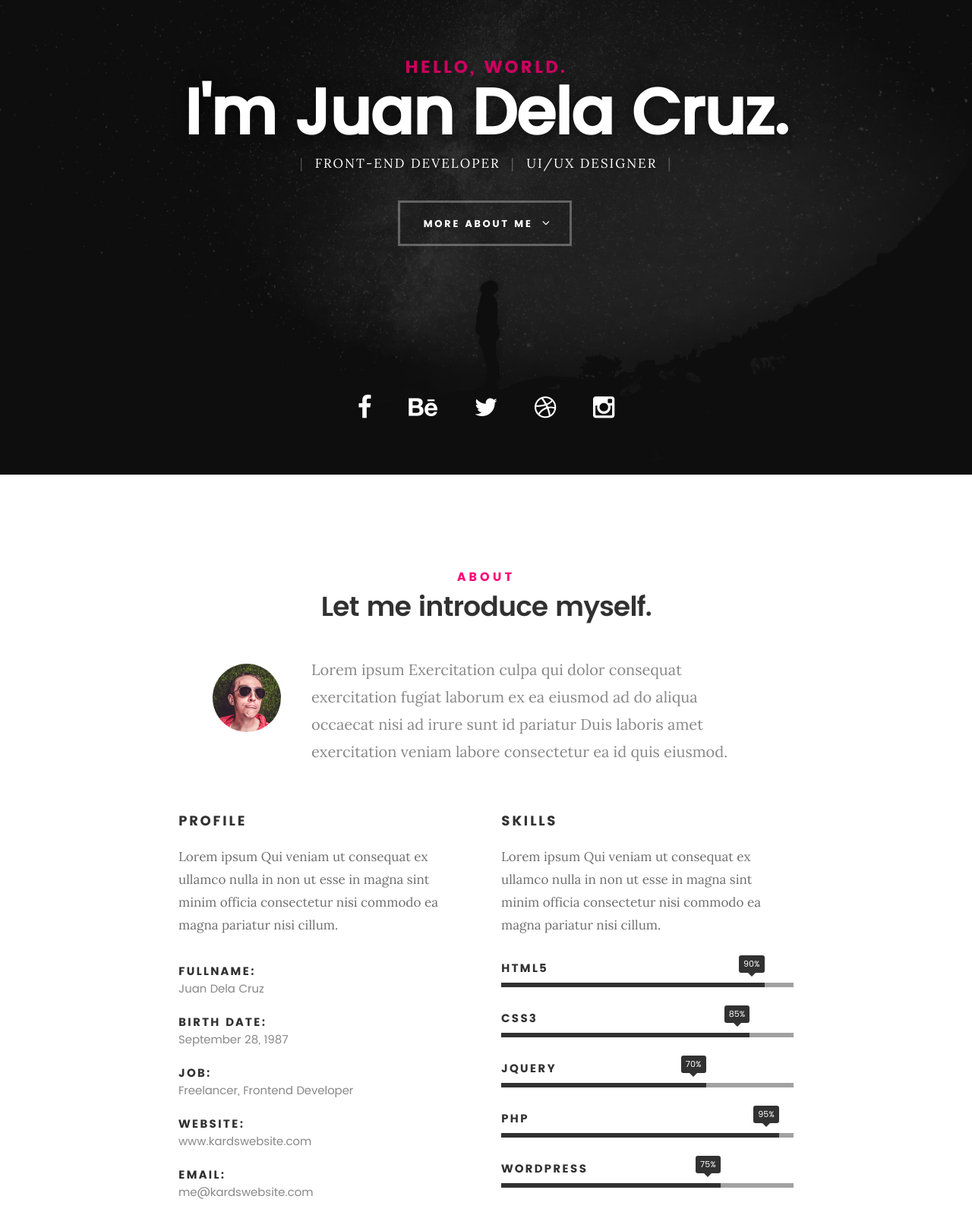
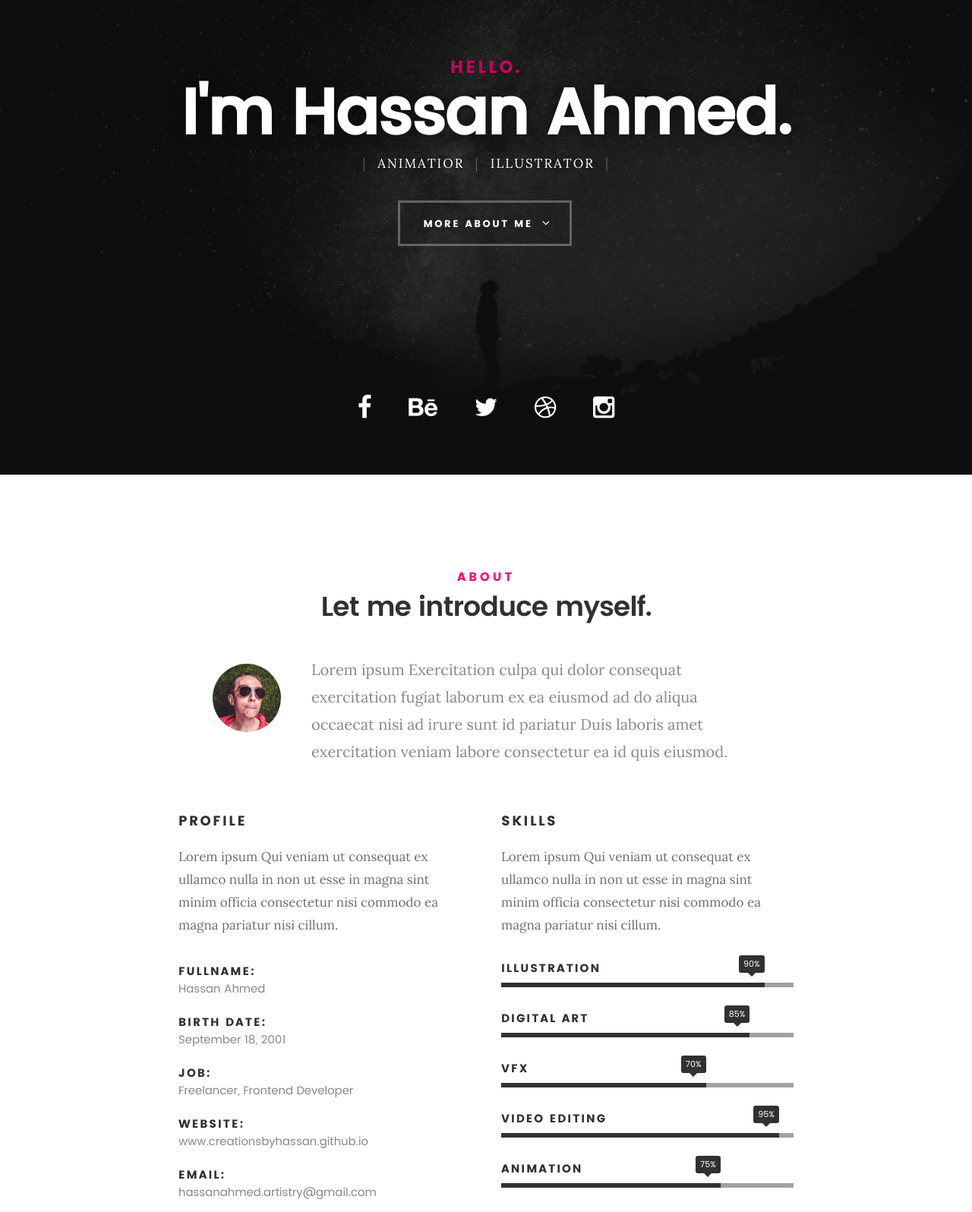
Before and after one commit to creationsByHassan/creationsbyhassan.github.io, a plain HTML site: page index.html in a window 1280 px wide. Shown: the part 175-1771 px from the top of the page at 76% size. Drawn offline with Linux system fonts and the light colour scheme; files whose address does not match are found by name.

Commit message:
Update index.html

```diff
--- a/index.html
+++ b/index.html
@@ -73,12 +73,12 @@
 
    			<div class="col-twelve">
 
-	   			<h5>Hello, World.</h5>
-	   			<h1>I'm Juan Dela Cruz.</h1>
+	   			<h5>Hello.</h5>
+	   			<h1>I'm Hassan Ahmed.</h1>
 
 	   			<p class="intro-position">
-	   				<span>Front-end Developer</span>
-	   				<span>UI/UX Designer</span>
+	   				<span>Animatior</span>
+	   				<span>Illustrator</span>
 	   			</p>
 
 	   			<a class="button stroke smoothscroll" href="#about" title="">More About Me</a>
@@ -129,11 +129,11 @@
    			<ul class="info-list">
    				<li>
    					<strong>Fullname:</strong>
-   					<span>Juan Dela Cruz</span>
+   					<span>Hassan Ahmed</span>
    				</li>
    				<li>
    					<strong>Birth Date:</strong>
-   					<span>September 28, 1987</span>
+   					<span>September 18, 2001</span>
    				</li>
    				<li>
    					<strong>Job:</strong>
@@ -141,11 +141,11 @@
    				</li>
    				<li>
    					<strong>Website:</strong>
-   					<span>www.kardswebsite.com</span>
+   					<span>www.creationsbyhassan.github.io</span>
    				</li>
    				<li>
    					<strong>Email:</strong>
-   					<span>me@kardswebsite.com</span>
+   					<span>hassanahmed.artistry@gmail.com</span>
    				</li>
 
    			</ul> <!-- /info-list -->
@@ -160,24 +160,24 @@
 				<ul class="skill-bars">
 				   <li>
 				   	<div class="progress percent90"><span>90%</span></div>
-				   	<strong>HTML5</strong>
+				   	<strong>Illustration</strong>
 				   </li>
 				   <li>
 				   	<div class="progress percent85"><span>85%</span></div>
-				   	<strong>CSS3</strong>
+				   	<strong>Digital Art</strong>
 				   </li>
 				   <li>
 				   	<div class="progress percent70"><span>70%</span></div>
-				   	<strong>JQuery</strong>
+				   	<strong>VFX</strong>
 				   </li>
 				   <li>
 				   	<div class="progress percent95"><span>95%</span></div>
-				   	<strong>PHP</strong>
+				   	<strong>Video Editing</strong>
 				   </li>
 				   <li>
 
 				   	<div class="progress percent75"><span>75%</span></div>
-				   	<strong>Wordpress</strong>
+				   	<strong>Animation</strong>
 				   </li>
 
 				</ul> <!-- /skill-bars -->
@@ -295,24 +295,6 @@
 
    			<div class="timeline-wrap">
 
-   				<div class="timeline-block">
-
-	   				<div class="timeline-ico">
-	   					<i class="fa fa-briefcase"></i>
-	   				</div>
-
-	   				<div class="timeline-header">
-	   					<h3>Master Degree</h3>
-	   					<p>July 2015 - Present</p>
-	   				</div>
-
-	   				<div class="timeline-content">
-	   					<h4>University of Life</h4>
-	   					<p>Lorem ipsum Occaecat do esse ex et dolor culpa nisi ex in magna consectetur nisi cupidatat laboris esse eiusmod deserunt aute do quis velit esse sed Ut proident cupidatat nulla esse cillum laborum occaecat nostrud sit dolor incididunt amet est occaecat nisi.</p>
-	   				</div>
-
-	   			</div> <!-- /timeline-block -->
-
 	   			<div class="timeline-block">
 
 	   				<div class="timeline-ico">
@@ -321,11 +303,11 @@
 
 	   				<div class="timeline-header">
 	   					<h3>Bachelor Degree</h3>
-	   					<p>July 2014 - June 2015</p>
+	   					<p>September 2019 - May 2023</p>
 	   				</div>
 
 	   				<div class="timeline-content">
-	   					<h4>State Design University</h4>
+	   					<h4>School of Visual Arts</h4>
 	   					<p>Lorem ipsum Occaecat do esse ex et dolor culpa nisi ex in magna consectetur nisi cupidatat laboris esse eiusmod deserunt aute do quis velit esse sed Ut proident cupidatat nulla esse cillum laborum occaecat nostrud sit dolor incididunt amet est occaecat nisi incididunt.</p>
 	   				</div>
 
```
